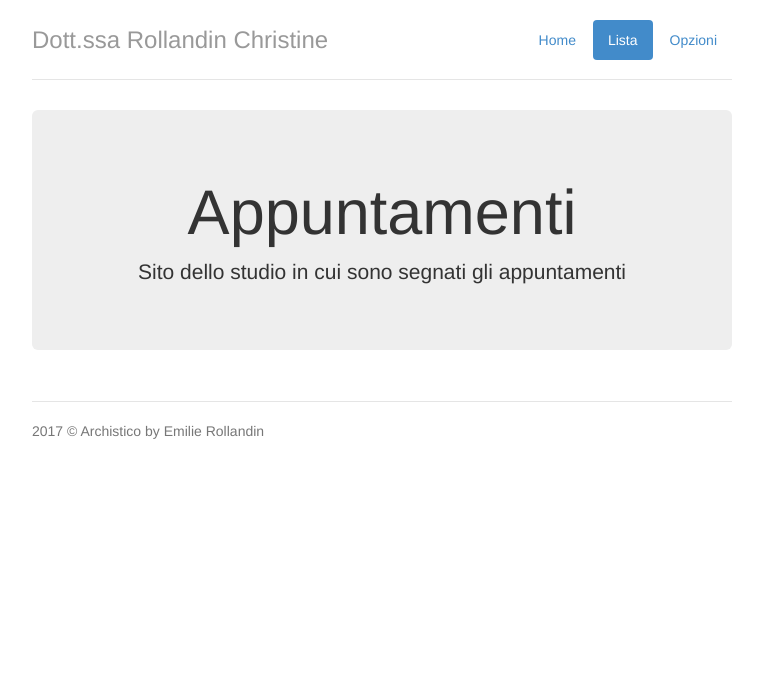
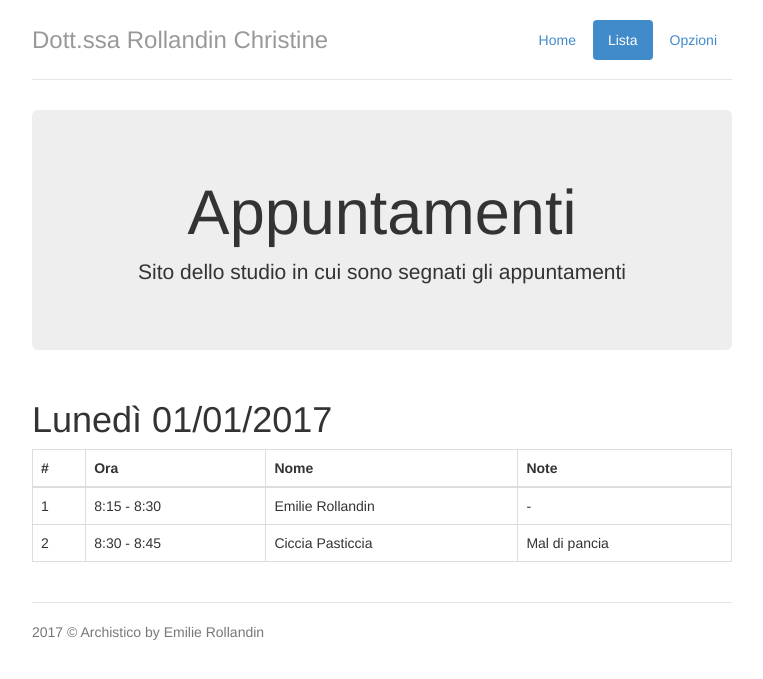
Before and after one commit to archistico/appuntamenti, a PHP site: page /lista.php in a window 1280 px wide. Shown: the top 679 px of the page, without its empty margins (258-1021 px from the left). Run offline with PHP 8.4, Linux system fonts and the light colour scheme; some libraries are stand-ins or nearby versions.

Commit message:
Scrollbar sempre visibile

```diff
--- a/aggiunto.php
+++ b/aggiunto.php
@@ -16,6 +16,7 @@
 
     <!-- Custom styles for this template -->
     <link href="css/jumbotron-narrow.css" rel="stylesheet">
+    <link href="css/appuntamenti.css" rel="stylesheet">
 
 	<!-- Air-datepicker -->
 	<link href="dist/air-datepicker/css/datepicker.min.css" rel="stylesheet" type="text/css">
--- /dev/null
+++ b/css/appuntamenti.css
@@ -0,0 +1 @@
+html { overflow-y: scroll; }
--- a/lista.php
+++ b/lista.php
@@ -16,6 +16,7 @@
 
     <!-- Custom styles for this template -->
     <link href="css/jumbotron-narrow.css" rel="stylesheet">
+    <link href="css/appuntamenti.css" rel="stylesheet">
 
 	<!-- Air-datepicker -->
 	<link href="dist/air-datepicker/css/datepicker.min.css" rel="stylesheet" type="text/css">
@@ -48,13 +49,41 @@
         <p class="lead">Sito dello studio in cui sono segnati gli appuntamenti</p>
       </div>
 
-
+      <!-- GIORNO -->
       <div class="row">
-
-        <div class="col-lg-6">
-
+        <div class="col-lg-12">
+          <h1>Lunedì 01/01/2017</h1>
         </div>
       </div>
+		  <div class="row">
+        <div class="col-lg-12">
+          <table class="table table-bordered">
+            <thead>
+              <tr>
+                <th>#</th>
+                <th>Ora</th>
+                <th>Nome</th>
+                <th>Note</th>
+              </tr>
+            </thead>
+            <tbody>
+              <tr>
+                <td>1</td>
+                <td>8:15 - 8:30</td>
+                <td>Emilie Rollandin</td>
+                <td>-</td>
+              </tr>
+              <tr>
+                <td>2</td>
+                <td>8:30 - 8:45</td>
+                <td>Ciccia Pasticcia</td>
+                <td>Mal di pancia</td>
+              </tr>
+            </tbody>
+          </table>
+        </div>
+      </div>
+      <!-- FINE GIORNO -->
 
       <br>
 	  <div class="footer">
--- a/opzioni.php
+++ b/opzioni.php
@@ -16,6 +16,7 @@
 
     <!-- Custom styles for this template -->
     <link href="css/jumbotron-narrow.css" rel="stylesheet">
+    <link href="css/appuntamenti.css" rel="stylesheet">
 
 	<!-- Air-datepicker -->
 	<link href="dist/air-datepicker/css/datepicker.min.css" rel="stylesheet" type="text/css">
--- a/selezioneorario.php
+++ b/selezioneorario.php
@@ -15,6 +15,7 @@
 
     <!-- Custom styles for this template -->
     <link href="css/jumbotron-narrow.css" rel="stylesheet">
+    <link href="css/appuntamenti.css" rel="stylesheet">
 
 	<!-- Air-datepicker -->
 	<link href="dist/air-datepicker/css/datepicker.min.css" rel="stylesheet" type="text/css">
```
Also changed, not shown: index.php (+7 -2 lines).
